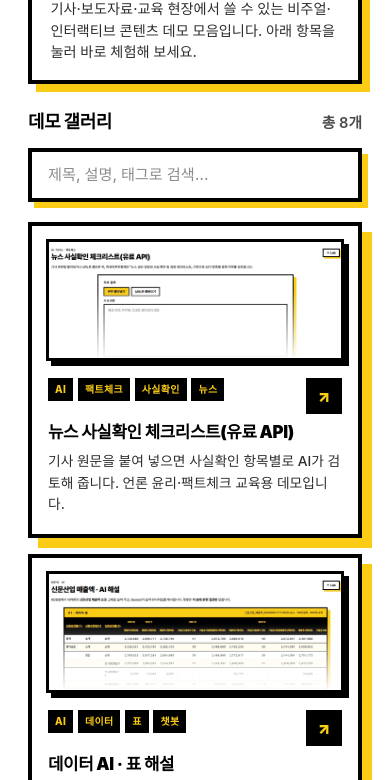
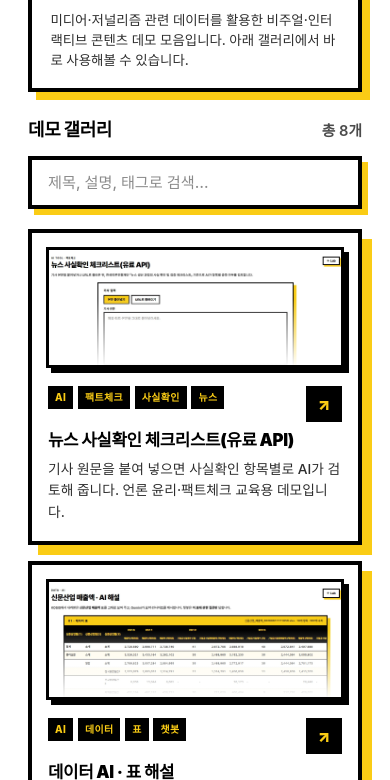
Before and after one commit to kpf-jra/hanun_demo, a website: page index.html in a window 390 px wide. Shown: the part 100-880 px from the top of the page. Drawn offline with Linux system fonts and the light colour scheme; a web font is replaced by a local one.

Commit message:
Update lab hero lead copy and spacing.
Use the new media and journalism description on one line with more space below the title.

Co-authored-by: Cursor <cursoragent@cursor.com>

```diff
--- a/index.html
+++ b/index.html
@@ -4,7 +4,7 @@
   <meta charset="UTF-8" />
   <meta name="viewport" content="width=device-width, initial-scale=1" />
   <title>Visual AI Content Lab</title>
-  <meta name="description" content="기사·보도자료·교육용 비주얼·인터랙티브 콘텐츠 데모 모음" />
+  <meta name="description" content="미디어·저널리즘 관련 데이터를 활용한 비주얼·인터랙티브 콘텐츠 데모 모음" />
   <link rel="stylesheet" crossorigin href="https://cdn.jsdelivr.net/gh/orioncactus/pretendard@v1.3.9/dist/web/static/pretendard.min.css" />
   <style>
     #unique-content-882100,
@@ -71,13 +71,20 @@
       box-shadow: 4px 4px 0 var(--black);
     }
     #unique-content-882100 .lab-lead {
-      margin: 0.65rem 0 0;
-      max-width: 38rem;
-      font-size: clamp(0.88rem, 0.86rem + 0.12vw, 0.96rem);
+      margin: 1.35rem 0 0;
+      max-width: none;
+      font-size: clamp(0.84rem, 0.8rem + 0.12vw, 0.94rem);
       font-weight: 500;
       color: var(--black);
       opacity: 0.82;
       line-height: 1.5;
+      white-space: nowrap;
+    }
+    @media (max-width: 960px) {
+      #unique-content-882100 .lab-lead {
+        white-space: normal;
+        max-width: 42rem;
+      }
     }
     #unique-content-882100 .lab-toolbar {
       display: flex;
@@ -335,7 +342,7 @@
     <div class="lab-wrap">
       <header class="lab-hero">
         <h1 class="lab-title">Visual AI Content <span>Lab</span></h1>
-        <p class="lab-lead">기사·보도자료·교육 현장에서 쓸 수 있는 비주얼·인터랙티브 콘텐츠 데모 모음입니다. 아래 항목을 눌러 바로 체험해 보세요.</p>
+        <p class="lab-lead">미디어·저널리즘 관련 데이터를 활용한 비주얼·인터랙티브 콘텐츠 데모 모음입니다. 아래 갤러리에서 바로 사용해볼 수 있습니다.</p>
       </header>
 
       <section aria-labelledby="lab-demos-heading">
```
